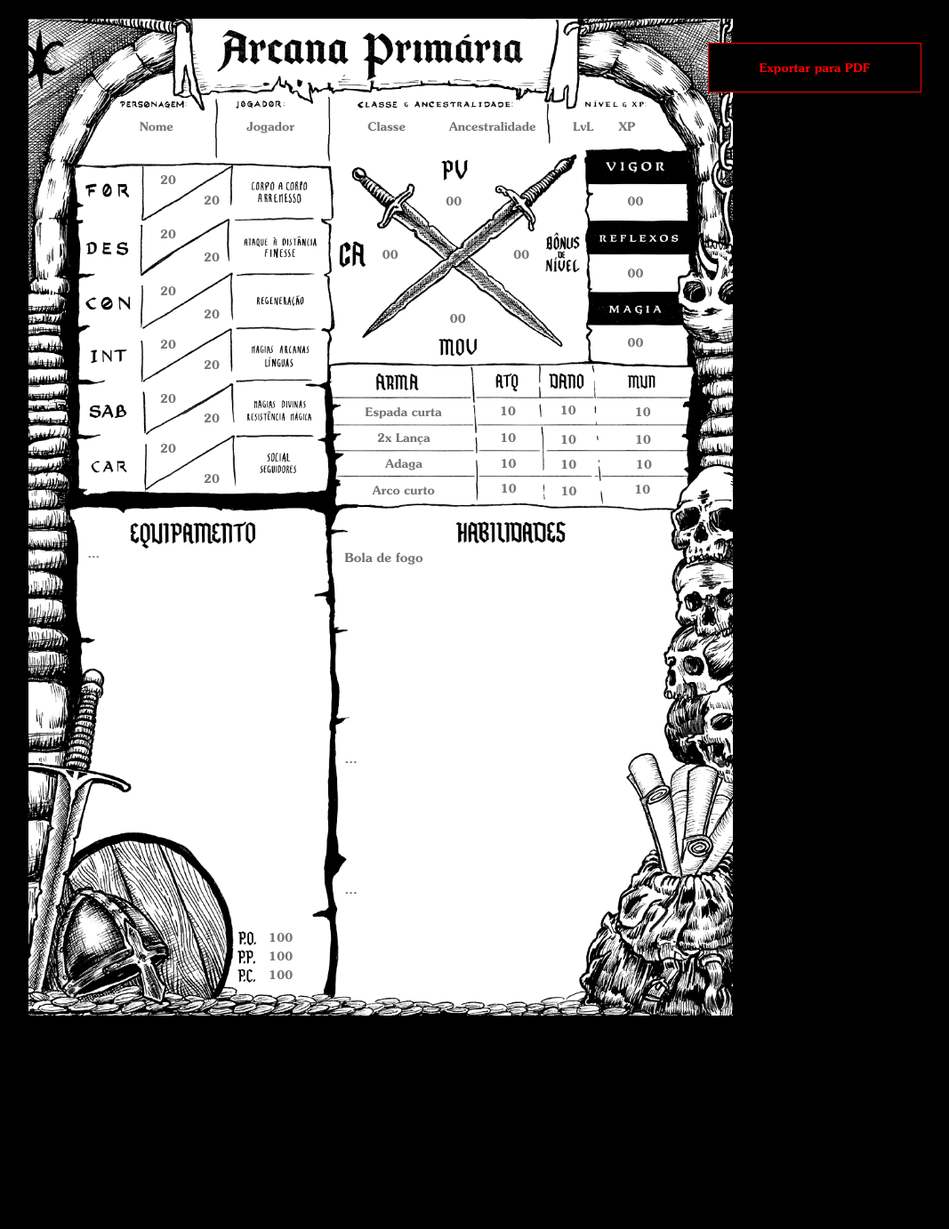
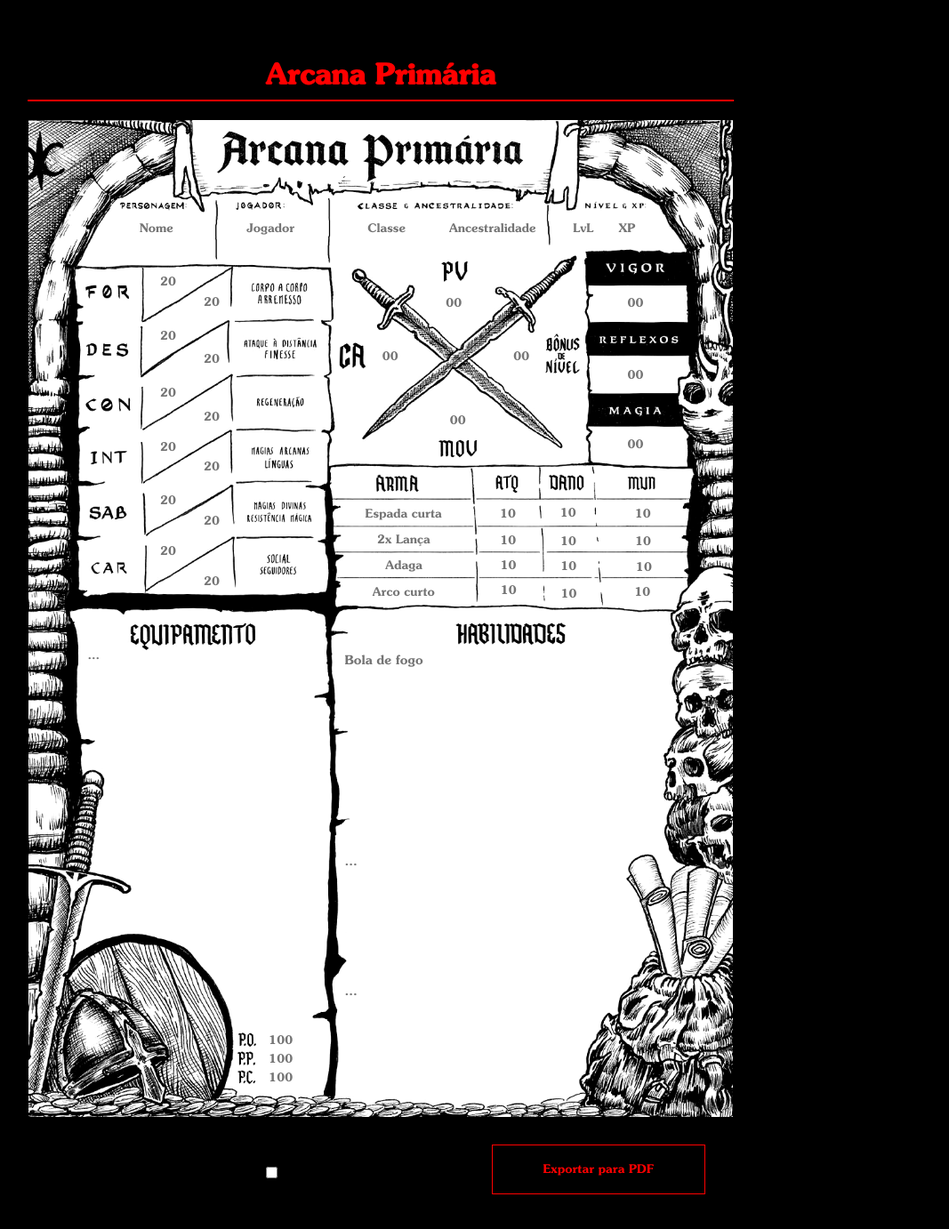
Before and after one commit to AlexandreRodriguesStrapasson/EditableForm, a Vue app: page / in a window 1280 px wide. Shown: the top 1382 px of the page at 89% size, without its empty margins (212-1279 px from the left). Before the commit the page ends 1163 px from the top, so only its background shows below. Built offline with nearby package versions, Linux system fonts and the light colour scheme.

Commit message:
🚧 Work in progress

```diff
--- a/src/App.vue
+++ b/src/App.vue
@@ -1,5 +1,8 @@
 <template>
-  <div>
+  <div class="main-container">
+    <h1>Arcana Primária</h1>
+
+    <div class="sheet-container">
       <div id="a4">
         <div class="playerDataField">
           <div class="characterName">
@@ -120,7 +123,19 @@
           </div>
         </div>
       </div>
+
+      <div id="a4_spells" v-show="showSpellSheet">
+        </div>
+    </div>
+
+    <div class="controls">
       <button class="pdfBt" @click="exportPDF">Exportar para PDF</button>
+
+      <div class="toggle-switch">
+        <input type="checkbox" id="toggleSpells" v-model="showSpellSheet">
+        <label for="toggleSpells">Mostrar Folha de Magias</label>
+      </div>
+    </div>
   </div>
 </template>
 
@@ -128,6 +143,8 @@
 import { ref, computed } from 'vue'
 import jsPDF from 'jspdf'
 import html2canvas from 'html2canvas'
+
+const showSpellSheet = ref(false)
 
 const equipmentList = ref(Array(20).fill(''))
 const firstEmptyIndex = computed(() =>
@@ -147,6 +164,7 @@ const getRowStyle = (index) => {
   if (index === 19) return { width: '26mm', marginLeft: '46mm' }
   return {}
 }
+
 function createTextareaOverlays(rootEl) {
   const textareas = rootEl.querySelectorAll('textarea')
   const overlays = []
@@ -192,30 +210,99 @@ function createTextareaOverlays(rootEl) {
 }
 
 const exportPDF = async () => {
-  const element = document.getElementById('a4')
-  const cleanup = createTextareaOverlays(element)
+  const pdf = new jsPDF('p', 'mm', 'a4')
+  const pdfWidth = pdf.internal.pageSize.getWidth()
 
-  const canvas = await html2canvas(element, {
+  const canvasOptions = {
     scale: 1.5,
     useCORS: true,
     backgroundColor: null,
-  })
+  }
 
-  cleanup()
+  const element1 = document.getElementById('a4')
+  const cleanup1 = createTextareaOverlays(element1)
+  const canvas1 = await html2canvas(element1, canvasOptions)
+  cleanup1()
 
-  const pdf = new jsPDF('p', 'mm', 'a4')
-  const pdfWidth = pdf.internal.pageSize.getWidth()
-  const pdfHeight = (canvas.height * pdfWidth) / canvas.width
+  const pdfHeight1 = (canvas1.height * pdfWidth) / canvas1.width
+  pdf.addImage(canvas1.toDataURL('image/png'), 'PNG', 0, 0, pdfWidth, pdfHeight1)
 
-  pdf.addImage(canvas.toDataURL('image/png'), 'PNG', 0, 0, pdfWidth, pdfHeight)
+  if (showSpellSheet.value) {
+    const element2 = document.getElementById('a4_spells')
+    const canvas2 = await html2canvas(element2, canvasOptions)
+
+    const pdfHeight2 = (canvas2.height * pdfWidth) / canvas2.width
+    pdf.addPage()
+    pdf.addImage(canvas2.toDataURL('image/png'), 'PNG', 0, 0, pdfWidth, pdfHeight2)
+  }
+
   pdf.save('ficha.pdf')
 }
 </script>
 
 <style scoped>
-.pdfBt{
+.main-container {
+  padding: 2rem;
+}
+
+h1 {
+  color: red;
+  text-align: center;
+  padding: 10px;
+  position: relative;
+  margin-bottom: 20px;
+}
+
+h1::after {
+  content: '';
   position: absolute;
-  top: 3rem;
+  bottom: 0;
+  left: 50%;
+  transform: translateX(-50%);
+  width: 0%;
+  height: 2px;
+  background-color: red;
+  transition: width 1.5s ease-out;
+
+  animation: expand-line 1.5s ease-out forwards;
+  animation-delay: 0.5s;
+}
+
+@keyframes expand-line {
+  from {
+    width: 0%;
+  }
+  to {
+    width: 100%;
+  }
+}
+
+.controls {
+  display: flex;
+  justify-content: center;
+  align-items: center;
+  margin-bottom: 20px;
+  position: relative;
+  height: 4rem;
+}
+
+.toggle-switch {
+  display: flex;
+  align-items: center;
+  gap: 10px;
+  font-size: 1.2rem;
+}
+
+.sheet-container {
+  display: flex;
+  justify-content: center;
+  gap: 20px;
+}
+
+.pdfBt {
+  order: -1;
+  position: absolute;
+  top: 0;
   right: 2rem;
   height: 3.5rem;
   width: 15rem;
@@ -223,26 +310,34 @@ const exportPDF = async () => {
   background: black;
   border: red solid 1px;
   transition: 1s;
+  cursor: pointer;
 }
 
-.pdfBt:hover{
+.pdfBt:hover {
   background: red;
   color: black;
 }
 
-#a4 {
+#a4, #a4_spells {
   position: relative;
   width: 210mm;
   height: 297mm;
   border: 1px solid black;
-  background-image: url('/img/formModel.png');
   background-size: cover;
   background-repeat: no-repeat;
   background-position: center center;
-  margin: 20px auto;
   box-shadow: 0 0 10px rgba(0, 0, 0, 0.2);
   box-sizing: border-box;
   padding: 10mm;
+  flex-shrink: 0;
+}
+
+#a4 {
+  background-image: url('/img/formModel.png');
+}
+
+#a4_spells {
+  background-image: url('/img/formModelSpells.png');
 }
 
 .playerDataField{
@@ -255,13 +350,7 @@ const exportPDF = async () => {
   flex-direction: row;
 }
 
-.characterName,
-.playerNameField,
-.classAndAncestryyField,
-.ancestryField,
-.classField,
-.levelField,
-.XpField {
+.characterName, .playerNameField, .classAndAncestryyField, .ancestryField, .classField, .levelField, .XpField {
   position: absolute;
   width: 28mm;
   height: 18mm;
@@ -286,7 +375,6 @@ const exportPDF = async () => {
 .classField input {
   width: 30mm;
 }
-
 
 .ancestryField{
   width: 50mm;
@@ -333,14 +421,12 @@ const exportPDF = async () => {
   left: 4mm;
 }
 
-.strengthField, .dexterityField, .constitutionField, .intelligenceField, .wisdomField,
-.charismaField{
+.strengthField, .dexterityField, .constitutionField, .intelligenceField, .wisdomField, .charismaField{
   position: absolute;
   left: 23mm;
 }
 
-.strengthFieldRight, .dexterityFieldRight, .constitutionFieldRight, .intelligenceFieldRight,
-.wisdomFieldRight, .charismaFieldRight{
+.strengthFieldRight, .dexterityFieldRight, .constitutionFieldRight, .intelligenceFieldRight, .wisdomFieldRight, .charismaFieldRight{
   position: absolute;
   left: 36mm;
 }
@@ -393,9 +479,7 @@ const exportPDF = async () => {
   top: 82mm;
 }
 
-#strengthPoint, #dexterityPoint, #constitutionPoint, #intelligencePoint, #wisdomPoint,
-#charismaPoint, #strengthPointRight, #dexterityPointRight, #constitutionPointRight, #intelligencePointRight,
-#wisdomPointRight, #charismaPointRight{
+#strengthPoint, #dexterityPoint, #constitutionPoint, #intelligencePoint, #wisdomPoint, #charismaPoint, #strengthPointRight, #dexterityPointRight, #constitutionPointRight, #intelligencePointRight, #wisdomPointRight, #charismaPointRight{
   width: 30px;
   height: 20px;
   text-align: center;
@@ -478,8 +562,7 @@ const exportPDF = async () => {
   top: 103mm;
 }
 
-#weaponNameOne, #weaponNameTwo, #weaponNameThree, #weaponNameFour,
-#atqWeaponOne, #atqWeaponTwo, #atqWeaponTree, #atqWeaponFour{
+#weaponNameOne, #weaponNameTwo, #weaponNameThree, #weaponNameFour, #atqWeaponOne, #atqWeaponTwo, #atqWeaponTree, #atqWeaponFour{
   position: relative;
   width: 30mm;
   height: 5mm;
@@ -674,62 +757,33 @@ const exportPDF = async () => {
   outline: none;
 }
 
-.skillsField{
-  position: absolute;
-  width: 97mm;
-  height: 63mm;
-  left: 92mm;
-  top: 156mm;
+.controls {
+  display: flex;
+  flex-direction: column;
+  align-items: center;
+  gap: 20px;
+  margin-top: 30px;
 }
 
-.skillsField .skillFieldOne {
-  width: 100%;
-  height: 62mm;
-
-  overflow-y: hidden;
-  border: none;
-  resize: none;
-  box-sizing: border-box;
-  background-color: transparent;
-  padding: 2mm;
-
-  font-family: inherit;
-  font-size: 14px;
+.toggle-switch {
+  display: flex;
+  align-items: center;
+  gap: 10px;
+  font-size: 1.2rem;
 }
 
-.skillsField .skillFieldTwo {
-  width: 86mm;
-  height: 43mm;
-
-  margin-top: -3.5mm;
-  overflow-y: hidden;
-  border: none;
-  resize: none;
-  box-sizing: border-box;
-  background-color: transparent;
-  padding: 2mm;
-
-  font-family: inherit;
-  font-size: 14px;
+.pdfBt {
+  height: 3.5rem;
+  width: 15rem;
+  color: red;
+  background: black;
+  border: red solid 1px;
+  transition: 1s;
+  cursor: pointer;
 }
 
-.skillsField .skillFieldThree {
-  width: 77mm;
-  height: 38mm;
-
-  margin-top: -5.5mm;
-  overflow-y: hidden;
-  border: none;
-  resize: none;
-  box-sizing: border-box;
-  background-color: transparent;
-  padding: 2mm;
-
-  font-family: inherit;
-  font-size: 14px;
-}
-
-.skillsField textarea:focus {
-  outline: none;
+.pdfBt:hover {
+  background: red;
+  color: black;
 }
 </style>
```
Also changed, not shown: public/img/formModelSpells.png (added). Lines whose indentation alone changed are shown as unchanged.
